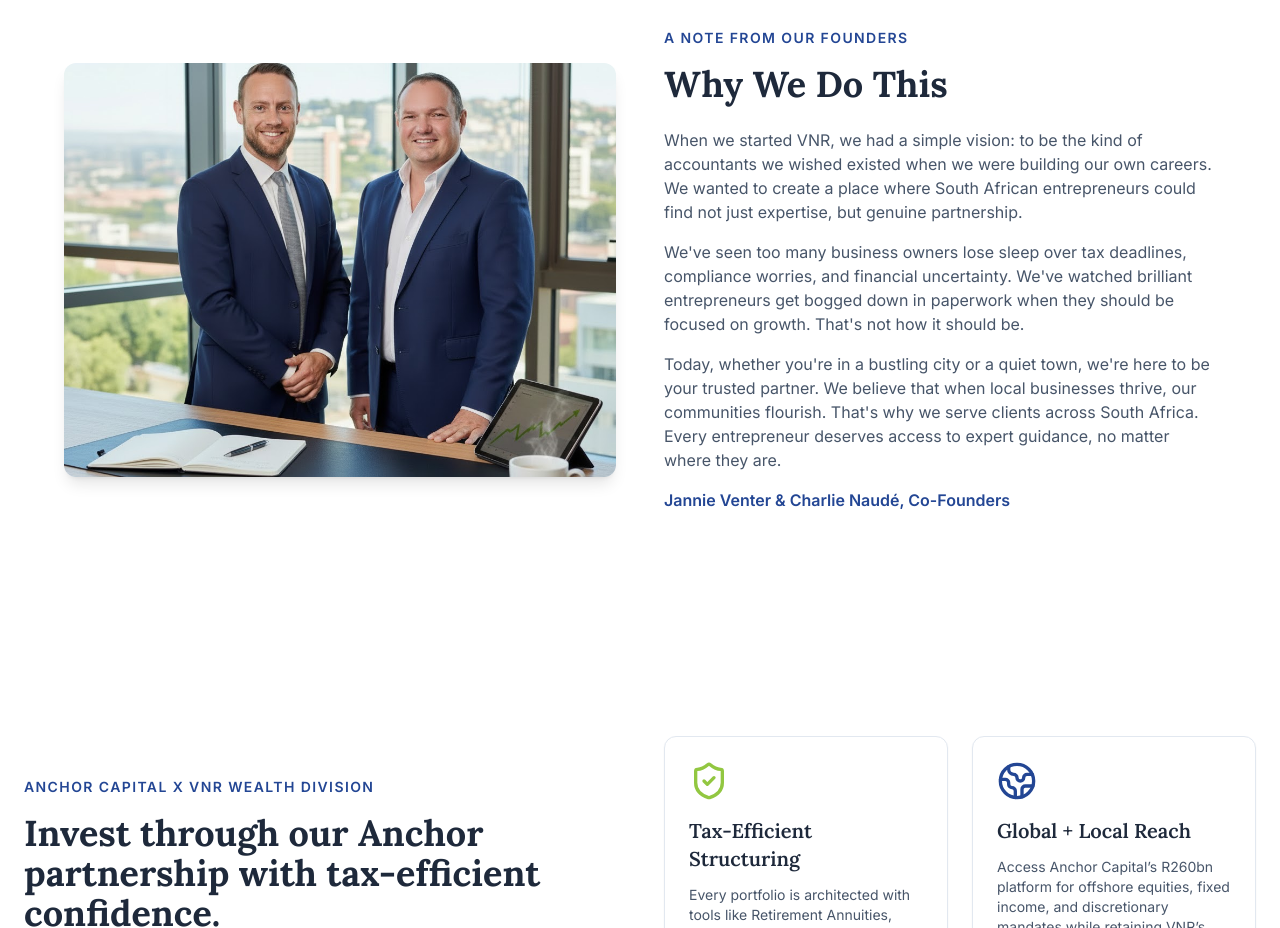
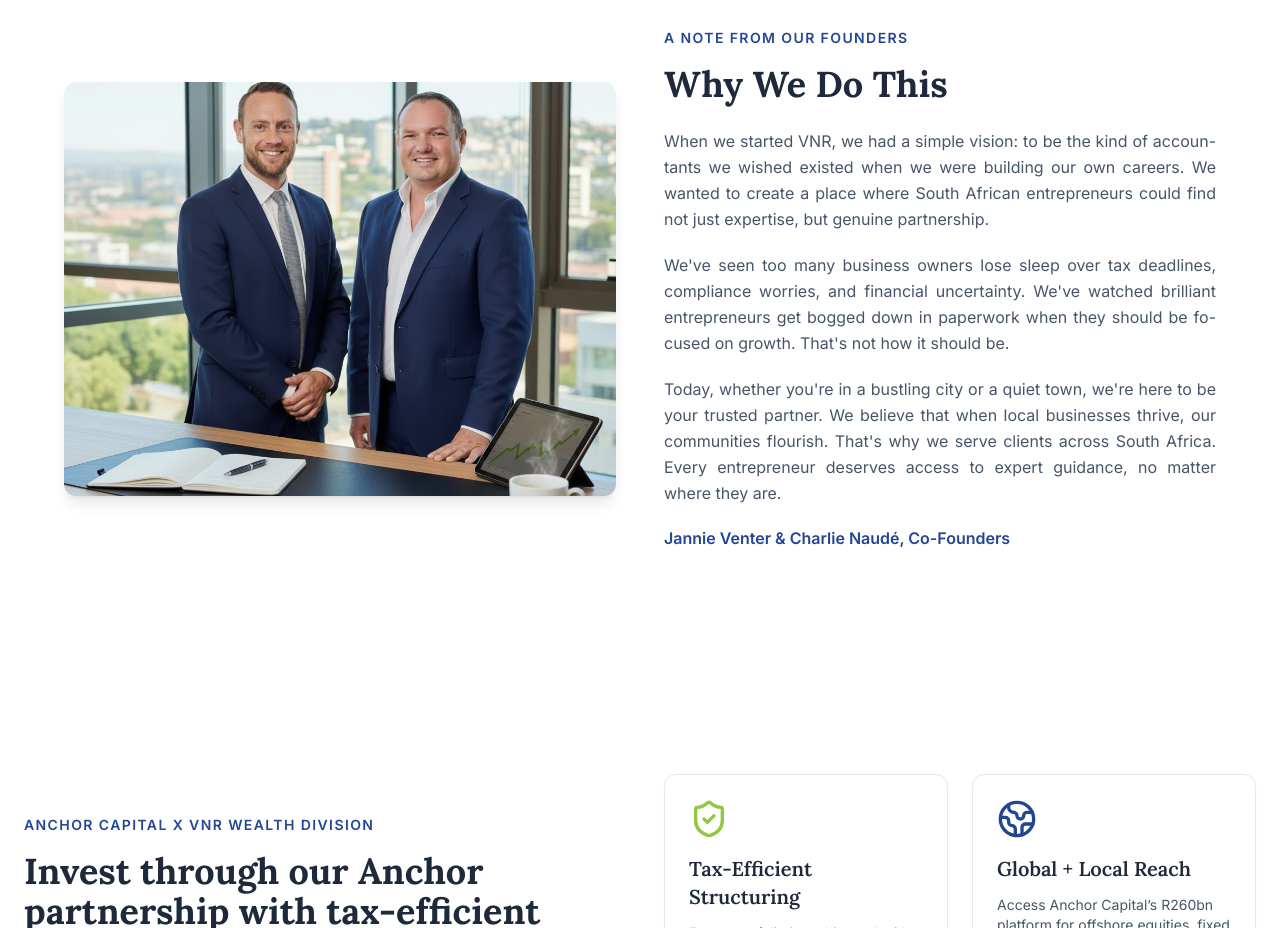
Before and after one commit to Franksmittt/vnr-anchor, a Next.js app: page / in a window 1280 px wide. Shown: the part 1020-1948 px from the top of the page. Built offline with nearby package versions, Linux system fonts and the light colour scheme; no server answers.

Commit message:
Justify founders note paragraphs
Co-authored-by: Frank Smit <Franksmittt@users.noreply.github.com>

```diff
--- a/components/FoundersNoteSection.tsx
+++ b/components/FoundersNoteSection.tsx
@@ -29,14 +29,14 @@ const FoundersNoteSection = () => {
               <h2 className="font-serif text-2xl sm:text-3xl md:text-4xl font-bold text-text-primary mb-4 sm:mb-6">
                 Why We Do This
               </h2>
-              <div className="prose prose-sm sm:prose-lg max-w-none text-text-secondary space-y-3 sm:space-y-4">
-                <p>
+              <div className="prose prose-sm sm:prose-lg max-w-none text-text-secondary space-y-4 sm:space-y-5">
+                <p className="text-justify leading-relaxed [hyphens:auto] [text-align-last:left]">
                   When we started VNR, we had a simple vision: to be the kind of accountants we wished existed when we were building our own careers. We wanted to create a place where South African entrepreneurs could find not just expertise, but genuine partnership.
                 </p>
-                <p>
+                <p className="text-justify leading-relaxed [hyphens:auto] [text-align-last:left]">
                   We've seen too many business owners lose sleep over tax deadlines, compliance worries, and financial uncertainty. We've watched brilliant entrepreneurs get bogged down in paperwork when they should be focused on growth. That's not how it should be.
                 </p>
-                <p>
+                <p className="text-justify leading-relaxed [hyphens:auto] [text-align-last:left]">
                   Today, whether you're in a bustling city or a quiet town, we're here to be your trusted partner. We believe that when local businesses thrive, our communities flourish. That's why we serve clients across South Africa. Every entrepreneur deserves access to expert guidance, no matter where they are.
                 </p>
                 <p className="font-semibold text-brand-blue">
```
